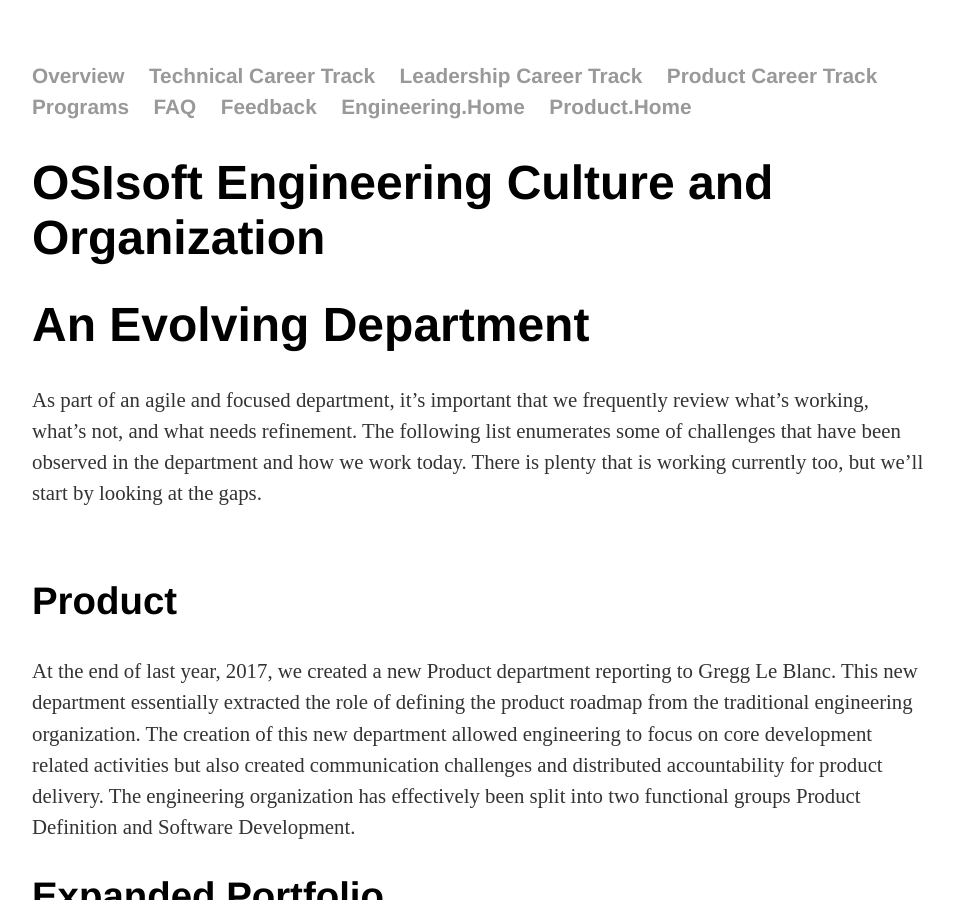
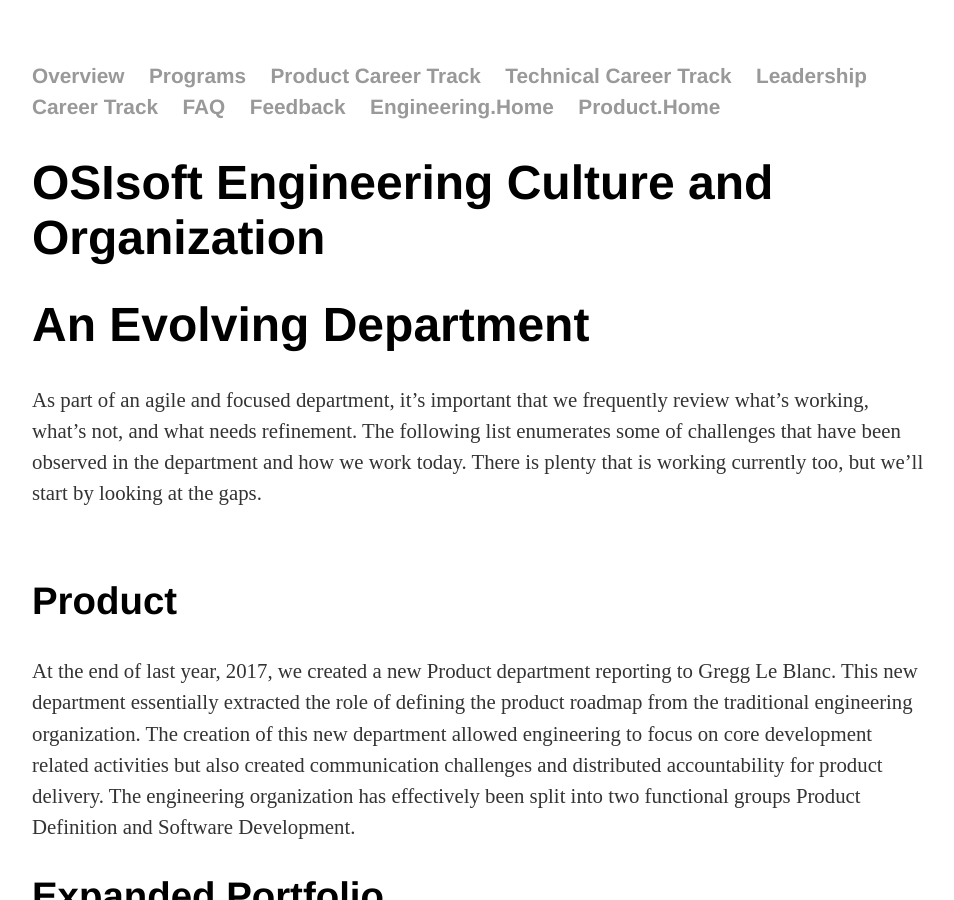
Before and after one commit to OSIEng/osieng.github.io, a Jekyll site: the page built from index.html, in a window 1280 px wide and 900 px high. Shown: the whole window, without its empty margins (160-1114 px from the left). Built offline with Jekyll 4.4.1, drawn with Linux system fonts in a browser that asks for light colours.

```diff
--- a/_layouts/default.html
+++ b/_layouts/default.html
@@ -9,10 +9,10 @@
 			<nav>
 	    		<ul>
 	        		<li><a href="/">Overview</a></li>
+				<li><a href="/programs">Programs</a></li>
+				<li><a href="/product_track">Product Career Track</a></li>
 		        	<li><a href="/technical_track">Technical Career Track</a></li>
 				<li><a href="/leadership_track">Leadership Career Track</a></li>
-				<li><a href="/product_track">Product Career Track</a></li>
-	        		<li><a href="/programs">Programs</a></li>
 				<li><a href="/faq">FAQ</a></li>
 	        		<li><a href="/feedback">Feedback</a></li>
 				<li><a href="https://osisoft1980.sharepoint.com/teams/Engineering/SitePages/Home.aspx" target="_blank">Engineering.Home</a></li>
```
